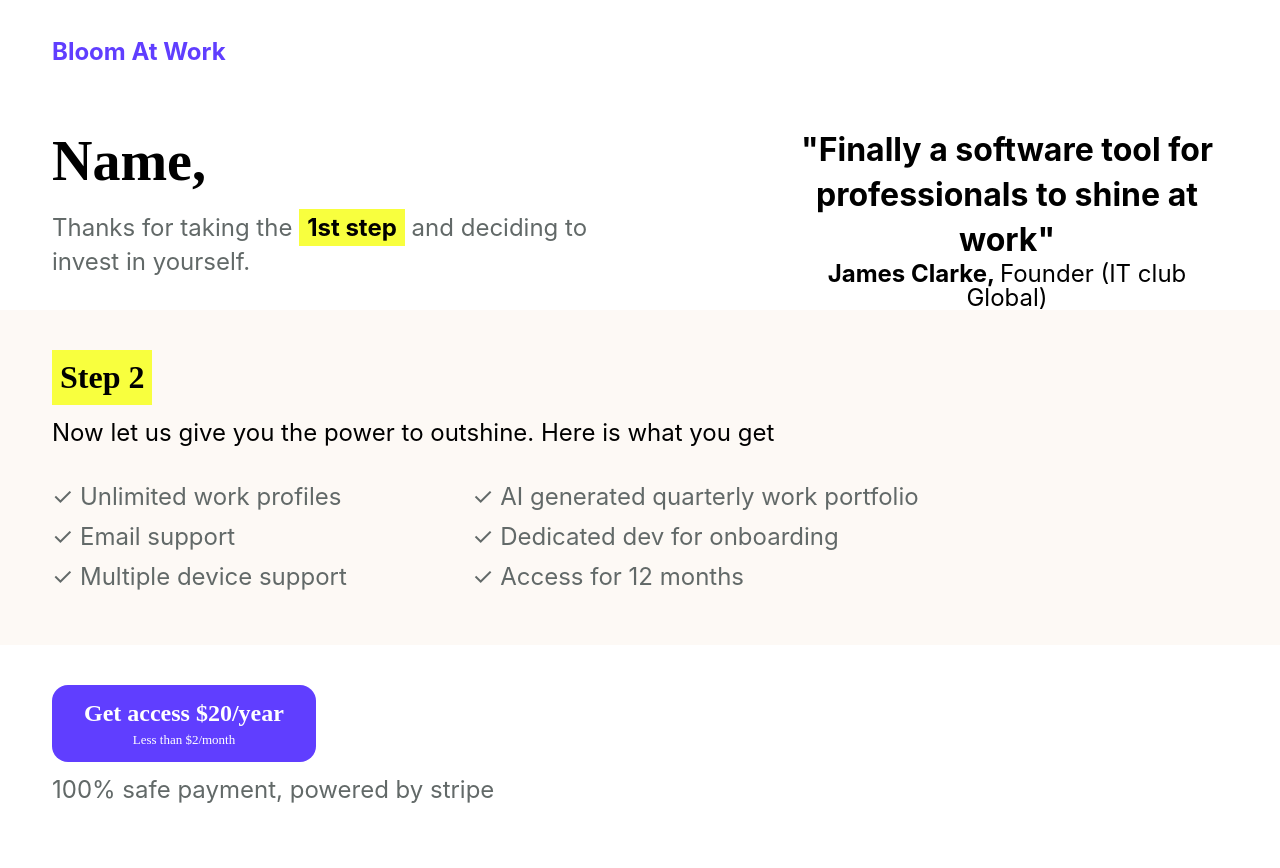
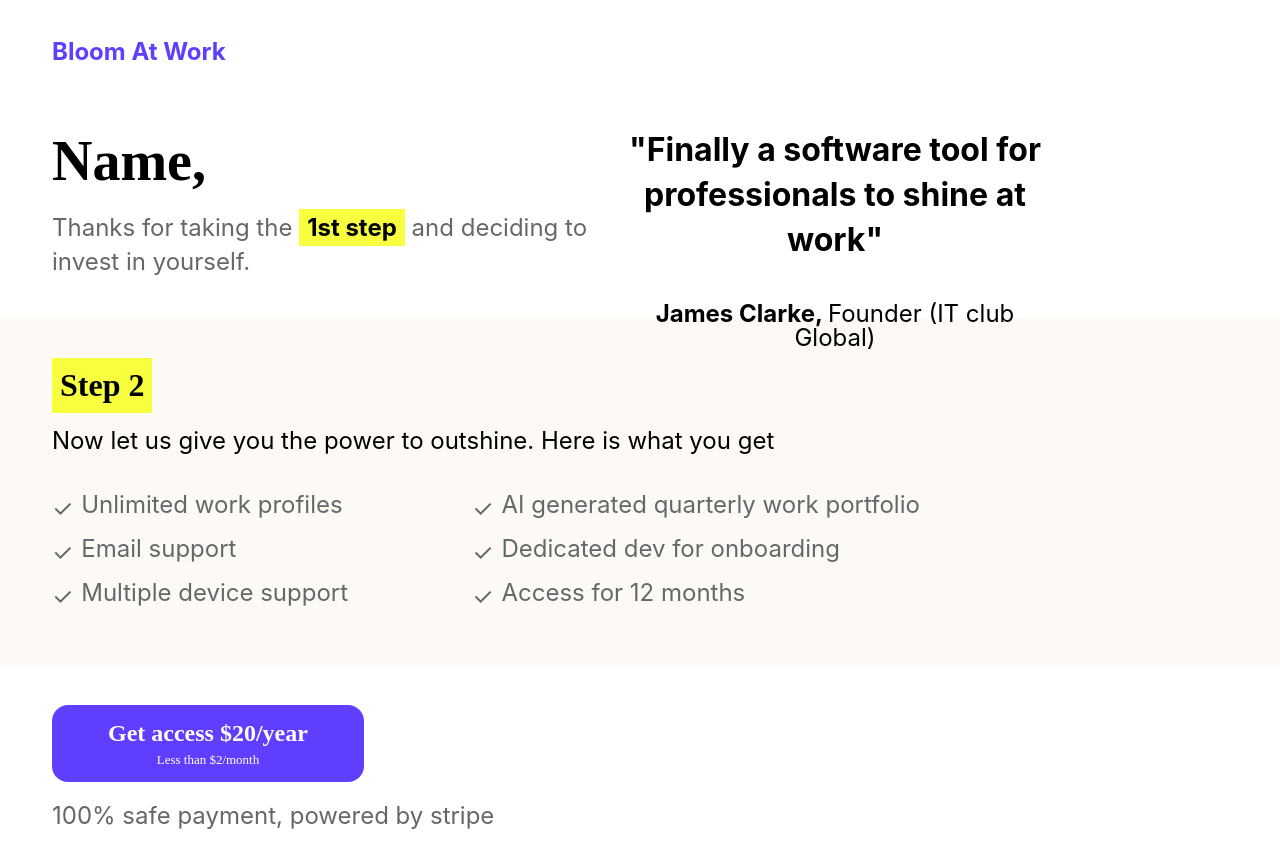
Before and after one commit to pnkjjsr/career-tracker-0.01, a Next.js app: page /access/pay in a window 1280 px wide. Shown: the top 868 px of the page. Built offline with nearby package versions, Linux system fonts and the light colour scheme; a web font is replaced by a local one.

Commit message:
access page, web/mobile/tab responsive fix.

```diff
--- a/pages/access/pay.jsx
+++ b/pages/access/pay.jsx
@@ -45,12 +45,12 @@ function Pay() {
             </p>
 
             <ul>
-              <li>&#10003; Unlimited work profiles</li>
-              <li>&#10003; AI generated quarterly work portfolio</li>
-              <li>&#10003; Email support</li>
-              <li>&#10003; Dedicated dev for onboarding</li>
-              <li>&#10003; Multiple device support</li>
-              <li>&#10003; Access for 12 months</li>
+              <li>Unlimited work profiles</li>
+              <li>AI generated quarterly work portfolio</li>
+              <li>Email support</li>
+              <li>Dedicated dev for onboarding</li>
+              <li>Multiple device support</li>
+              <li>Access for 12 months</li>
             </ul>
           </div>
         </div>
--- a/pages/index.js
+++ b/pages/index.js
@@ -17,7 +17,7 @@ export default function Home() {
       </Head>
 
       <Layout page="home">
-        <main className={s.subscribe}>
+        <div className={s.subscribe}>
 
           <section className={s.features}>
             <div className={`container ${s.shine}`}>
@@ -80,7 +80,7 @@ export default function Home() {
             </div>
 
           </section>
-        </main>
+        </div>
       </Layout>
     </div >
   )
--- a/src/layouts/open/style.module.scss
+++ b/src/layouts/open/style.module.scss
@@ -1,4 +1,6 @@
 .header {
+  position: relative;
+  z-index: $indexHeader;
   padding: $gutter * 5;
   background-color: $white;
   color: $primaryColor;
@@ -24,13 +26,11 @@
   bottom: 0;
   width: 100%;
   padding: ($gutter * 3) 0;
-  @include media-breakpoint-up(sm) {
-    padding: ($gutter * 10) 0;
-  }
   background-color: darken($primaryColor, 30%);
   text-align: center;
 
   .title {
+    padding-top: $gutter * 10;
     color: $white;
     line-height: 120%;
     // @include media-breakpoint-up(sm) {
--- a/src/sections/access/style.module.scss
+++ b/src/sections/access/style.module.scss
@@ -3,13 +3,19 @@
 
   .intro {
     position: relative;
+    margin-bottom: $gutter * 4;
+    @include media-breakpoint-up(md) {
+      max-width: $xs;
+    }
+    @include media-breakpoint-up(lg) {
       max-width: $sm;
-    margin-bottom: $gutter * 4;
+    }
 
     h2 {
       margin-bottom: $gutter * 2;
     }
     p {
+      margin-bottom: $gutter * 5;
       color: $textColorLight;
       font-size: $fontSizeXL;
       line-height: 140%;
@@ -24,14 +30,17 @@
     }
 
     .review {
+      text-align: center;
+
+      @include media-breakpoint-up(md) {
         position: absolute;
         z-index: 1;
         right: 0;
         top: 0;
+        transform: translate(100%, 0);
         width: 430px;
         height: 238px;
-      text-align: center;
-      transform: translate(140%, 0);
+      }
 
       p {
         color: $textColor;
@@ -51,6 +60,10 @@
   .features {
     padding: ($gutter * 5) 0;
     background-color: lighten($accentColor, 40%);
+    text-align: center;
+    @include media-breakpoint-up(md) {
+      text-align: left;
+    }
 
     .title {
       display: inline-block;
@@ -65,11 +78,17 @@
     }
 
     .imageCol {
+      @include media-breakpoint-up(md) {
         display: flex;
         align-items: flex-start;
+      }
 
       figure {
+        margin: auto;
+
+        @include media-breakpoint-up(md) {
           margin-right: $gutter * 5;
+        }
       }
     }
 
@@ -80,8 +99,12 @@
 
     ul {
       display: grid;
+      max-width: $lg;
+      text-align: left;
+
+      @include media-breakpoint-up(md) {
         grid-template-columns: auto auto;
-      max-width: $lg;
+      }
 
       &.col {
         grid-template-columns: auto;
@@ -92,15 +115,28 @@
       }
 
       li {
+        display: flex;
         margin-bottom: $gutter * 2;
         color: $textColorLight;
         font-size: $fontSizeXL;
+
+        &::before {
+          content: "✓";
+          margin-top: $gutter / 2;
+          margin-right: $gutter;
+        }
       }
     }
   }
 
   .action {
     padding: ($gutter * 5) 0;
+    text-align: center;
+
+    @include media-breakpoint-up(md) {
+      text-align: left;
+    }
+
     &.alignCenter {
       text-align: center;
     }
@@ -110,7 +146,7 @@
       width: auto;
       height: auto;
       margin-bottom: $gutter * 2;
-      padding: $gutter * 2 $gutter * 4;
+      padding: $gutter * 2 $gutter * 7;
       font-size: $fontSizeXL;
 
       small {
@@ -124,6 +160,7 @@
     p {
       color: $textColorLight;
       font-size: $fontSizeXL;
+      line-height: 150%;
 
       a {
         color: $textColor;
@@ -156,8 +193,11 @@
   }
 
   .sold {
+    text-align: center;
+
+    @include media-breakpoint-up(md) {
       padding-top: $gutter * 5;
-    text-align: center;
+    }
 
     .title {
       margin-bottom: $gutter * 6;
@@ -166,7 +206,11 @@
       small {
         display: block;
         margin-top: $gutter * 2;
+        font-size: $fontSizeH6;
+
+        @include media-breakpoint-up(md) {
           font-size: $fontSizeH4;
+        }
       }
     }
 
@@ -175,6 +219,7 @@
       margin: auto;
       color: $textColorLight;
       font-size: $fontSizeH6;
+      line-height: 140%;
     }
   }
 }
--- a/src/sections/index/style.module.scss
+++ b/src/sections/index/style.module.scss
@@ -1,12 +1,12 @@
 .subscribe {}
 
 .features {
-  margin-top: $gutter * 4;
+  padding-top: $gutter * 4;
   text-align: center;
 
   @include media-breakpoint-up(md) {
-    margin-top: $gutter * 10;
     padding: 0;
+    padding-top: $gutter * 10;
     text-align: left;
   }
 
--- a/src/styles/base/_variables.scss
+++ b/src/styles/base/_variables.scss
@@ -54,8 +54,8 @@ $gutter: 8px;
 $borderRadius: $gutter * 2;
 
 $heightHeader: 70px;
-$heightFooter: 575px;
-$heightFooterSm: 180px;
+$heightFooter: 620px;
+$heightFooterSm: 70px;
 
 $widthMax: 340px;
 $widthMin: 323px;
--- a/src/styles/global.scss
+++ b/src/styles/global.scss
@@ -221,7 +221,7 @@ a {
 }
 
 input {
-  height: $gutter * 5;
+  height: $gutter * 7;
   padding: $gutter $gutter * 2;
   font-size: $fontSizeL;
   border: 0 none;
```
Also changed, not shown: pages/access/loading.jsx (+13 -12 lines). Lines whose indentation alone changed are shown as unchanged.
